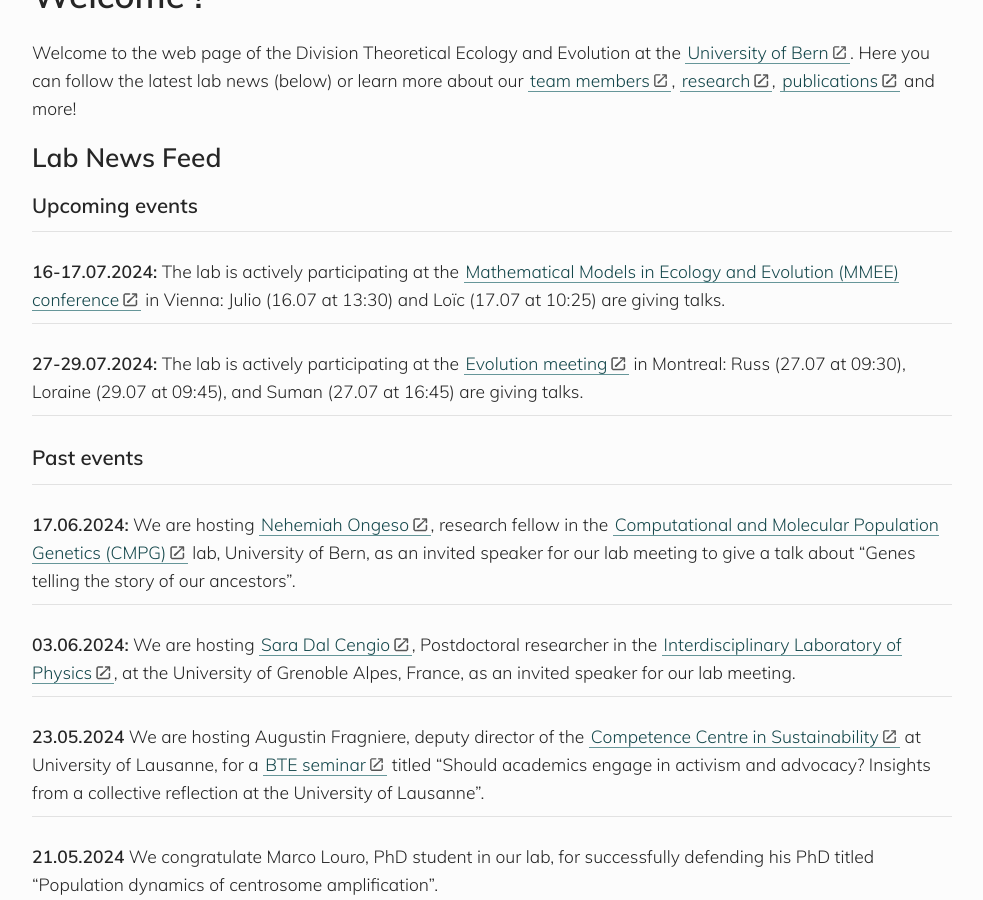
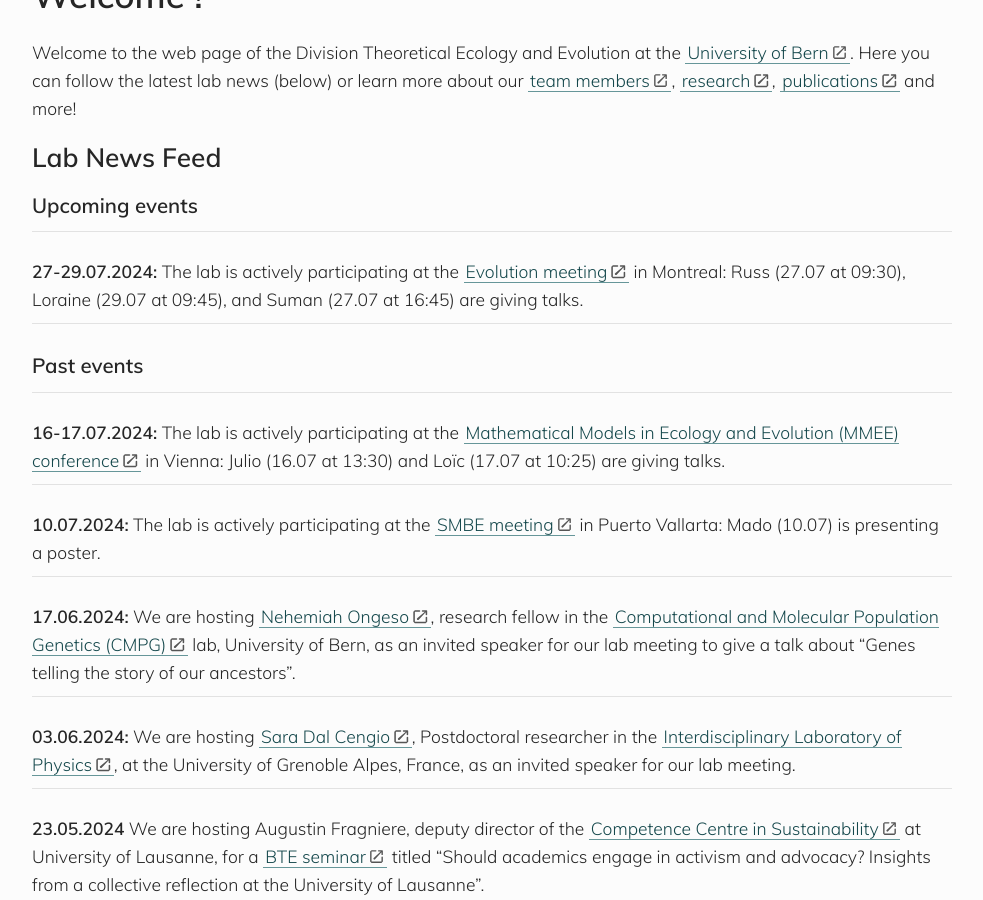
Before and after one commit to banklab/banklab.github.io, a Jekyll site: the page built from index.md, in a window 1280 px wide and 900 px high, scrolled down 383 px. Shown: the whole window, without its empty margins (148-1131 px from the left). Built offline with Jekyll 4.4.1, drawn with Linux system fonts in a browser that asks for light colours; some web fonts are replaced.

Commit message:
Update index

```diff
--- a/index.md
+++ b/index.md
@@ -12,6 +12,14 @@ Welcome to the web page of the Division Theoretical Ecology and Evolution at the
 
 ### Upcoming events
 
+---
+
+**27-29.07.2024:** The lab is actively participating at the [Evolution meeting](https://www.evolutionmeetings.org/) in Montreal: Russ (27.07 at 09:30), Loraine (29.07 at 09:45), and Suman (27.07 at 16:45) are giving talks.
+
+---
+
+### Past events
+
 
 ---
 
@@ -19,12 +27,7 @@ Welcome to the web page of the Division Theoretical Ecology and Evolution at the
 
 ---
 
-**27-29.07.2024:** The lab is actively participating at the [Evolution meeting](https://www.evolutionmeetings.org/) in Montreal: Russ (27.07 at 09:30), Loraine (29.07 at 09:45), and Suman (27.07 at 16:45) are giving talks.
-
----
-
-
-### Past events
+**10.07.2024:** The lab is actively participating at the [SMBE meeting](https://smbe2024.org/) in Puerto Vallarta: Mado (10.07) is presenting a poster.
 
 ---
 
```
